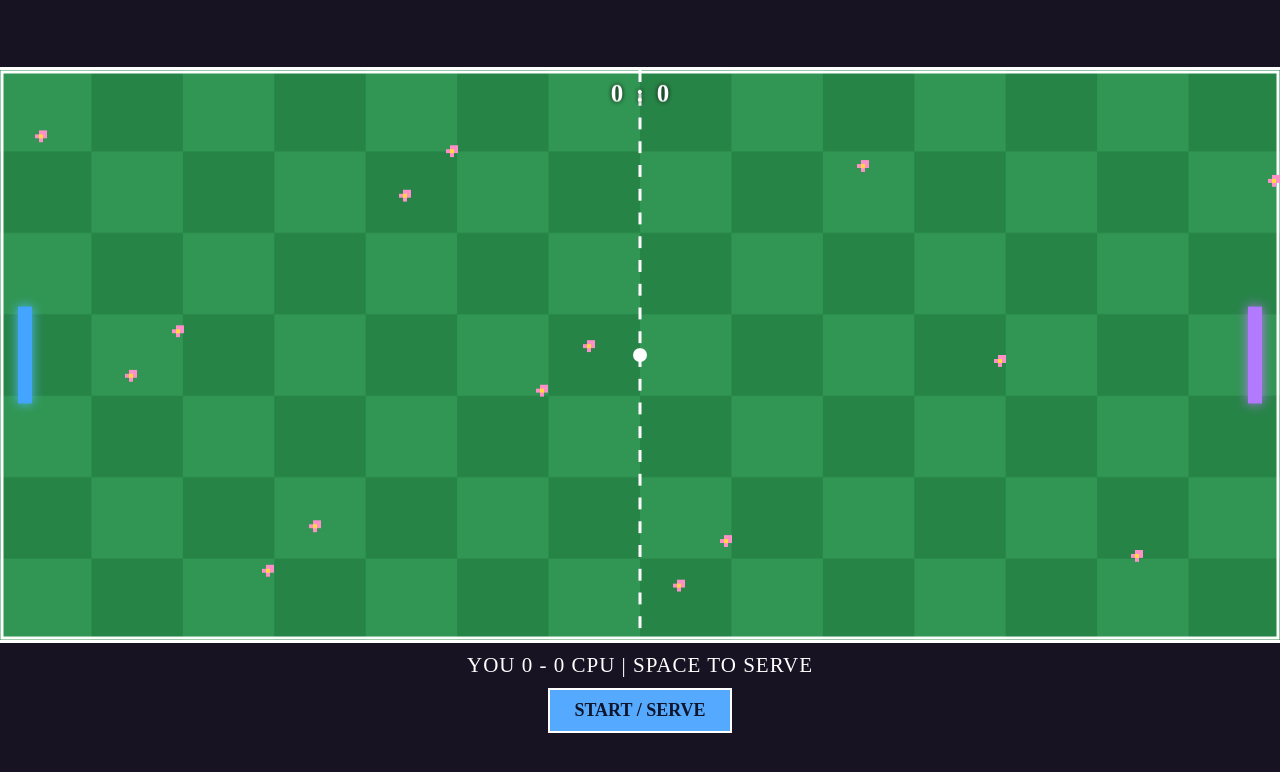
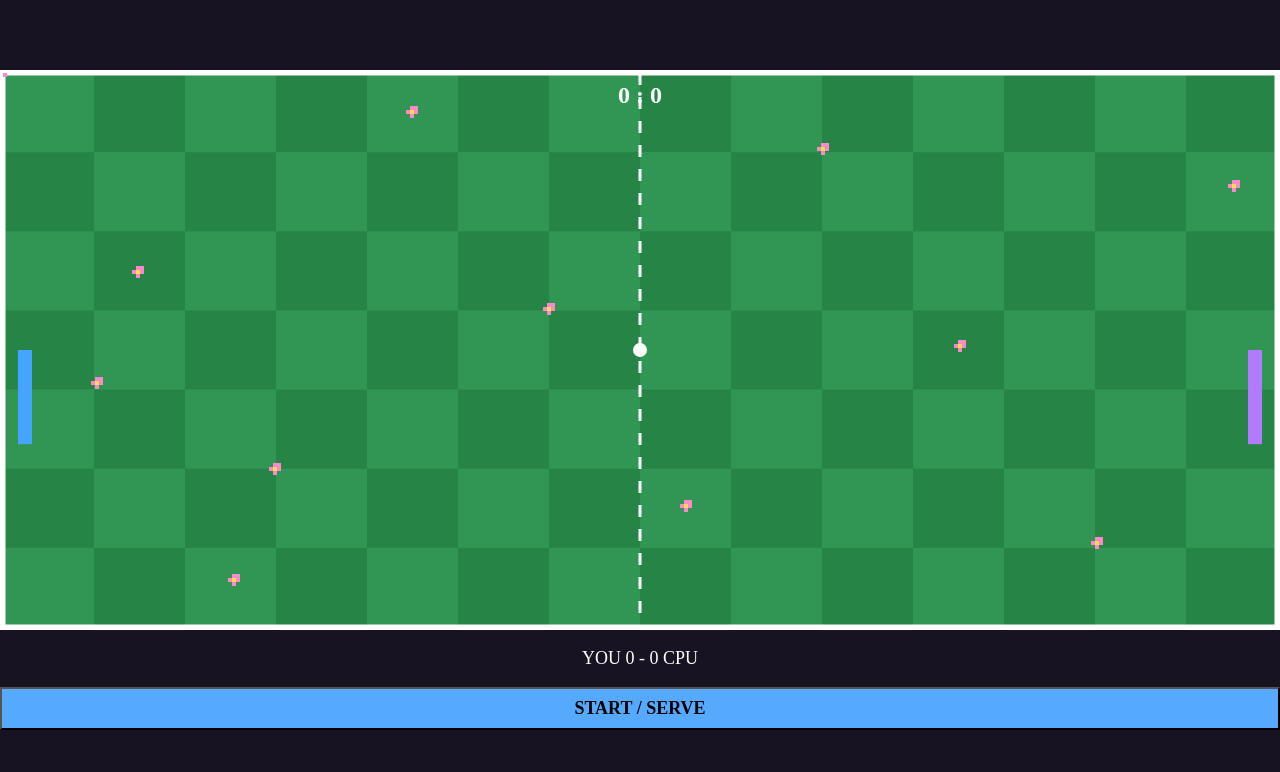
Before and after one commit to rohithvenkat-k/PINGPONGLESS, a website: page dist/index.html in a window 1280 px wide. Drawn offline with Linux system fonts and the light colour scheme.

Commit message:
Add compact playable Pong build

```diff
--- a/dist/index.html
+++ b/dist/index.html
@@ -1,55 +1,21 @@
-<html>
-<meta name="viewport" content="width=device-width,initial-scale=1,maximum-scale=1,user-scalable=no">
-<title>Ping Pong Less</title>
-<style>*{box-sizing:border-box}body{color:#fff;background:#171322;flex-direction:column;justify-content:center;align-items:center;height:100dvh;margin:0;font:18px Times New Roman,serif;display:flex;overflow:hidden}canvas{touch-action:none;border-block:3px solid #fff;width:100vw;height:min(72vh,650px);display:block}p{letter-spacing:1px;margin:10px;font-size:21px}button{color:#10152b;cursor:pointer;background:#5af;border:2px solid #fff;padding:10px 24px;font:700 18px Times New Roman,serif}</style>
-<canvas id="c"></canvas>
-<p id="t">YOU 0 - 0 CPU</p>
-<button id="b">START / SERVE</button>
-<script>
-const c=document.querySelector('#c'),x=c.getContext('2d'),t=document.querySelector('#t'),b=document.querySelector('#b');
-let W=0,H=0,P=90,py=0,ay=0,bx=0,by=0,dx=0,dy=0,ps=0,as=0,speed=4.8,playing=false,dir=1,last=0,keys={},trail=[];
-function resize(){let r=c.getBoundingClientRect();W=c.width=Math.round(r.width);H=c.height=Math.round(r.height);P=Math.max(55,Math.min(100,H*.17));py=Math.min(py,H-P);ay=Math.min(ay,H-P);if(!bx){bx=W/2;by=H/2;py=ay=(H-P)/2}}
-addEventListener('resize',resize);resize();
-function reset(d){bx=W/2;by=H/2;dx=dy=0;speed=4.8;playing=false;dir=d;trail=[]}
-function serve(){if(!playing){playing=true;speed=4.8;dx=dir*speed;dy=(Math.random()-.5)*3.5;trail=[]}}
-function player(y){py=Math.max(0,Math.min(H-P,y-P/2))}
-function pointer(e){let r=c.getBoundingClientRect();player((e.clientY-r.top)*H/r.height)}
-c.addEventListener('pointermove',pointer);
-c.addEventListener('pointerdown',e=>{pointer(e);if(!playing)serve()});
-b.onclick=serve;
-addEventListener('keydown',e=>{keys[e.key]=true;if(e.code==='Space'){serve();e.preventDefault()}if(e.key.startsWith('Arrow'))e.preventDefault()});
-addEventListener('keyup',e=>keys[e.key]=false);
-function flower(a,bx,by,s){
-x.fillStyle='#ff8fc9';x.fillRect(bx-s,by-s,s,s);x.fillRect(bx,by-s,s,s);x.fillRect(bx-2*s,by,s,s);x.fillRect(bx,by,s,s);x.fillRect(bx-s,by+s,s,s);
-x.fillStyle='#ffd93d';x.fillRect(bx-s,by,s,s)
-}
-function draw(tm){
-let dt=Math.min((tm-last)/16.67||1,2);last=tm;
-if(keys.ArrowUp||keys.w||keys.W)py-=7*dt;
-if(keys.ArrowDown||keys.s||keys.S)py+=7*dt;
-py=Math.max(0,Math.min(H-P,py));
-x.fillStyle='#278447';x.fillRect(0,0,W,H);
-x.fillStyle='#319653';for(let i=0;i<14;i++)for(let j=0;j<7;j++)if((i+j)%2===0)x.fillRect(i*W/14,j*H/7,W/14,H/7);
-x.strokeStyle='#fff';x.lineWidth=3;x.strokeRect(2,2,W-4,H-4);x.setLineDash([12,12]);x.beginPath();x.moveTo(W/2,0);x.lineTo(W/2,H);x.stroke();x.setLineDash([]);
-for(let i=0;i<Math.max(5,Math.floor(W/85));i++){let fx=(i*137+43)%W,fy=(i*197+65)%H;flower(0,fx,fy,4)}
-x.fillStyle='#43a5ff';x.shadowColor='#51baff';x.shadowBlur=12;x.fillRect(18,py,14,P);
-x.fillStyle='#b17aff';x.shadowColor='#bd78ff';x.fillRect(W-32,ay,14,P);x.shadowBlur=0;
-if(playing){
-speed=Math.min(9,speed+.0015*dt);
-let m=Math.hypot(dx,dy)||1;dx=dx/m*speed;dy=dy/m*speed;bx+=dx*dt;by+=dy*dt;
-if(by<7){by=7;dy=Math.abs(dy)}if(by>H-7){by=H-7;dy=-Math.abs(dy)}
-let target=by-P/2+(Math.random()-.5)*H*.4;ay+=Math.max(-3*dt,Math.min(3*dt,target-ay));ay=Math.max(0,Math.min(H-P,ay));
-if(dx<0&&bx<=39&&bx>=18&&by>=py-7&&by<=py+P+7){bx=39;dx=Math.abs(dx);dy+=(by-py-P/2)*.035;speed=Math.min(8,speed+.18)}
-if(dx>0&&bx>=W-39&&bx<=W-18&&by>=ay-7&&by<=ay+P+7){bx=W-39;dx=-Math.abs(dx);dy+=(by-ay-P/2)*.025;speed=Math.min(8,speed+.18)}
-if(bx<-10){as++;reset(1)}if(bx>W+10){ps++;reset(-1)}
-}
-if(playing){trail.push({x:bx,y:by});if(trail.length>Math.round(speed*3))trail.shift()}else trail=[];
-for(let i=0;i<trail.length;i++){let p=trail[i],a=(i+1)/trail.length;x.globalAlpha=a*.65;x.fillStyle=dx>0?'#9df5ff':'#ffb5ff';x.beginPath();x.arc(p.x,p.y,2+a*5,0,Math.PI*2);x.fill()}
-x.globalAlpha=1;x.fillStyle='#fff';x.shadowColor=dx>0?'#51baff':'#bd78ff';x.shadowBlur=playing?12:0;x.beginPath();x.arc(bx,by,7,0,Math.PI*2);x.fill();x.shadowBlur=0;
-x.fillStyle='#fff';x.textAlign='center';x.font='bold 25px "Times New Roman"';x.shadowColor='#111';x.shadowBlur=4;x.fillText(ps+'  :  '+as,W/2,32);x.shadowBlur=0;
-t.textContent='YOU '+ps+'  -  '+as+' CPU'+(playing?'':' | SPACE TO SERVE');
-requestAnimationFrame(draw)
-}
-draw(0);
-</script>
-</html>
+
+<html><meta name="viewport" content="width=device-width,initial-scale=1,maximum-scale=1,user-scalable=no"><title>Ping Pong Less</title><style>*{box-sizing:border-box}body{color:#fff;background:#171322;place-content:center;height:100dvh;margin:0;font:18px Times New Roman;display:grid;overflow:hidden}canvas{touch-action:none;border:3px solid #fff;width:100vw;height:70vh}p{text-align:center}button{background:#5af;padding:9px;font:700 18px Times New Roman}</style><canvas id=c></canvas><p id=t>YOU 0 - 0 CPU</p><button id=b>START / SERVE</button><script>
+let g=c.getContext('2d'),W,H,P,y,a,x,z,dx=0,dy=0,v=4.8,s=0,q=0,go=0,d=1,k={},tr=[];
+function size(){W=c.width=c.clientWidth;H=c.height=c.clientHeight;P=H*.17;y=y||H/2;a=a||H/2;x=x||W/2;z=z||H/2}size();onresize=size;
+function reset(n){x=W/2;z=H/2;dx=dy=0;v=4.8;go=0;d=n}
+function serve(){go||(go=1,dx=d*v,dy=(Math.random()-.5)*3)}
+function pos(e){let r=c.getBoundingClientRect();y=Math.max(0,Math.min(H-P,(e.clientY-r.top)*H/r.height-P/2))}
+c.onpointermove=pos;c.onpointerdown=e=>{pos(e);serve()};b.onclick=serve;
+onkeydown=e=>{k[e.key]=1;if(e.code=='Space'){serve();e.preventDefault()}};onkeyup=e=>k[e.key]=0;
+function f(a,b){g.fillStyle='#f8c';for(let[u,w]of[[-1,-1],[0,-1],[-2,0],[0,0],[-1,1]])g.fillRect(a+u*4,b+w*4,4,4);g.fillStyle='#fd4';g.fillRect(a-4,b,4,4)}
+function draw(tm){let dt=Math.min((tm-(draw.l||tm))/16.7||1,2);draw.l=tm;if(k.ArrowUp||k.w)y-=7*dt;if(k.ArrowDown||k.s)y+=7*dt;y=Math.max(0,Math.min(H-P,y));
+g.fillStyle='#278447';g.fillRect(0,0,W,H);g.fillStyle='#319653';for(let i=0;i<14;i++)for(let j=0;j<7;j++)if((i+j)%2==0)g.fillRect(i*W/14,j*H/7,W/14,H/7);
+g.strokeStyle='white';g.lineWidth=3;g.strokeRect(1,1,W-2,H-2);g.setLineDash([12,12]);g.beginPath();g.moveTo(W/2,0);g.lineTo(W/2,H);g.stroke();g.setLineDash([]);
+for(let i=0;i<Math.min(12,W/85);i++)f(i*137%W,i*197%H);
+g.fillStyle='#43a5ff';g.fillRect(15,y,14,P);g.fillStyle='#b17aff';g.fillRect(W-29,a,14,P);
+if(go){v=Math.min(9,v+.001*dt);let m=Math.hypot(dx,dy)||1;dx=dx/m*v;dy=dy/m*v;x+=dx*dt;z+=dy*dt;if(z<7||z>H-7)dy=-dy;z=Math.max(7,Math.min(H-7,z));a=Math.max(0,Math.min(H-P,a+Math.max(-3*dt,Math.min(3*dt,z-P/2-a))));
+if(dx<0&&x<36&&x>15&&z>y-7&&z<y+P+7){x=36;dx=-dx;dy+=(z-y-P/2)*.035;v=Math.min(9,v+.18)}if(dx>0&&x>W-36&&x<W-15&&z>a-7&&z<a+P+7){x=W-36;dx=-dx;dy+=(z-a-P/2)*.025;v=Math.min(9,v+.18)}if(x< -8){q++;reset(1)}if(x>W+8){s++;reset(-1)}}
+if(go){tr.push([x,z]);if(tr.length>v*3)tr.shift()}else tr=[];
+tr.forEach((p,i)=>{g.globalAlpha=(i+1)/tr.length*.6;g.fillStyle='#9df';g.beginPath();g.arc(p[0],p[1],2+4*(i+1)/tr.length,0,7);g.fill()});g.globalAlpha=1;
+g.fillStyle='white';g.beginPath();g.arc(x,z,7,0,7);g.fill();g.textAlign='center';g.font='bold 24px "Times New Roman"';g.fillText(s+' : '+q,W/2,30);t.textContent='YOU '+s+' - '+q+' CPU';requestAnimationFrame(draw)}draw(0);
+</script></html>
```
Also changed, not shown: 1 other file.
